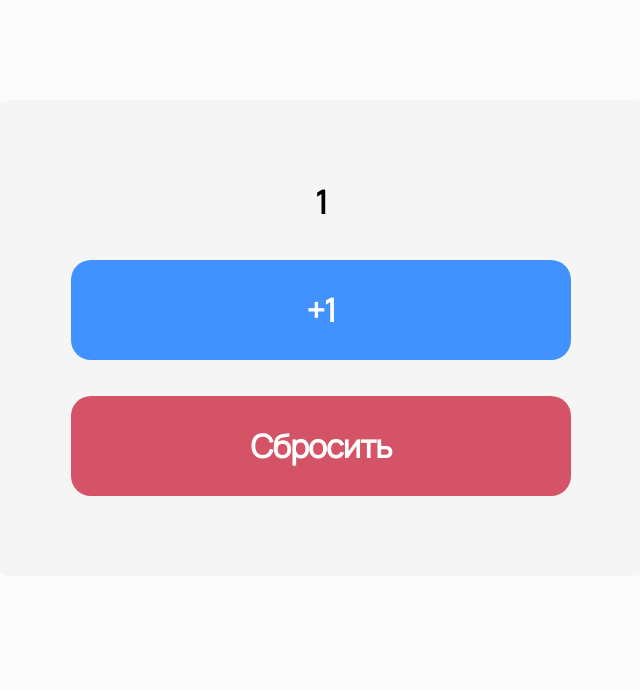
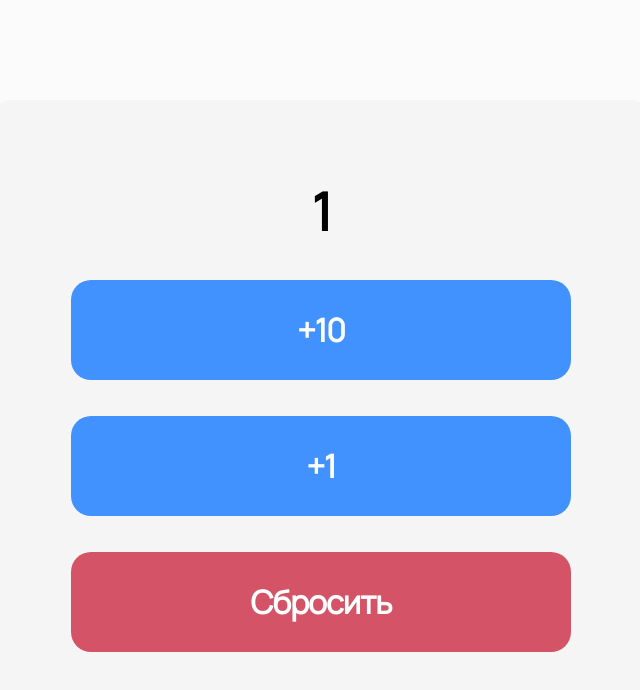
Before and after one commit to sergeydubovoy/counter-app, a plain HTML site: page index.html in a window 1280 px wide. Both pictures are taken after a click on the button "+1". Shown: the whole page, without its empty margins (319-959 px from the left). Drawn offline with Linux system fonts and the light colour scheme.

Commit message:
Added button plus ten

```diff
--- a/index.css
+++ b/index.css
@@ -26,6 +26,8 @@ body {
 }
 .counter {
   display: block;
+  font-size: 52px;
+  line-height: 64px;
 }
 .button {
   display: block;
@@ -39,7 +41,8 @@ body {
   transition: 0.3s;
   cursor: pointer;
 }
-.btn-plus {
+.btn-plus-one,
+.btn-plus-ten {
   background: rgba(65, 145, 255, 1);
 }
 .btn-reset {
--- a/index.html
+++ b/index.html
@@ -17,7 +17,8 @@
     <div class="container">
       <div class="counter-wrapper">
         <p class="counter">0</p>
-        <button class="button btn-plus">+1</button>
+        <button class="button btn-plus-ten">+10</button>
+        <button class="button btn-plus-one">+1</button>
         <button class="button btn-reset">Сбросить</button>
       </div>
     </div>
--- a/index.js
+++ b/index.js
@@ -1,9 +1,15 @@
-let buttonPlus = document.querySelector(".btn-plus");
+let buttonPlusTen = document.querySelector(".btn-plus-ten");
+let buttonPlusOne = document.querySelector(".btn-plus-one");
 let buttonReset = document.querySelector(".btn-reset");
 let counterText = document.querySelector(".counter");
 let counter = 0;
 
-buttonPlus.addEventListener("click", function () {
+buttonPlusTen.addEventListener("click", function () {
+  counter = counter + 10;
+  counterText.innerText = counter;
+});
+
+buttonPlusOne.addEventListener("click", function () {
   counter = counter + 1;
   counterText.innerText = counter;
 });
```
